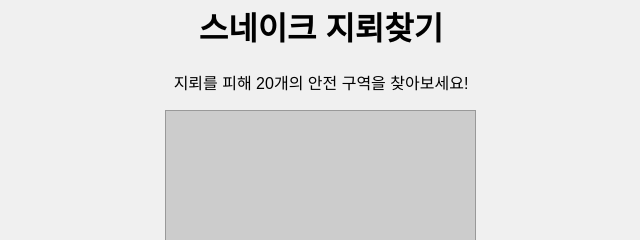
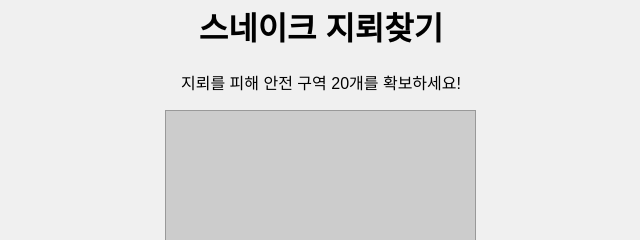
Before and after one commit to ninejuan/webp_mine_pw, a plain HTML site: page index.html in a window 1280 px wide. Shown: the part 138-378 px from the top of the page, 319-959 px from the left. Drawn offline with Linux system fonts and the light colour scheme.

Commit message:
fix: 표현

```diff
--- a/index.html
+++ b/index.html
@@ -56,7 +56,7 @@
     <div id="game-container">
         <!-- 게임 제목과 설명 -->
         <h1>스네이크 지뢰찾기</h1>
-        <p>지뢰를 피해 20개의 안전 구역을 찾아보세요!</p>
+        <p>지뢰를 피해 안전 구역 20개를 확보하세요!</p>
         <!-- 게임판이 표시될 영역 -->
         <div id="game-board"></div>
         <!-- 게임 설명 및 점수 정보 -->
```
